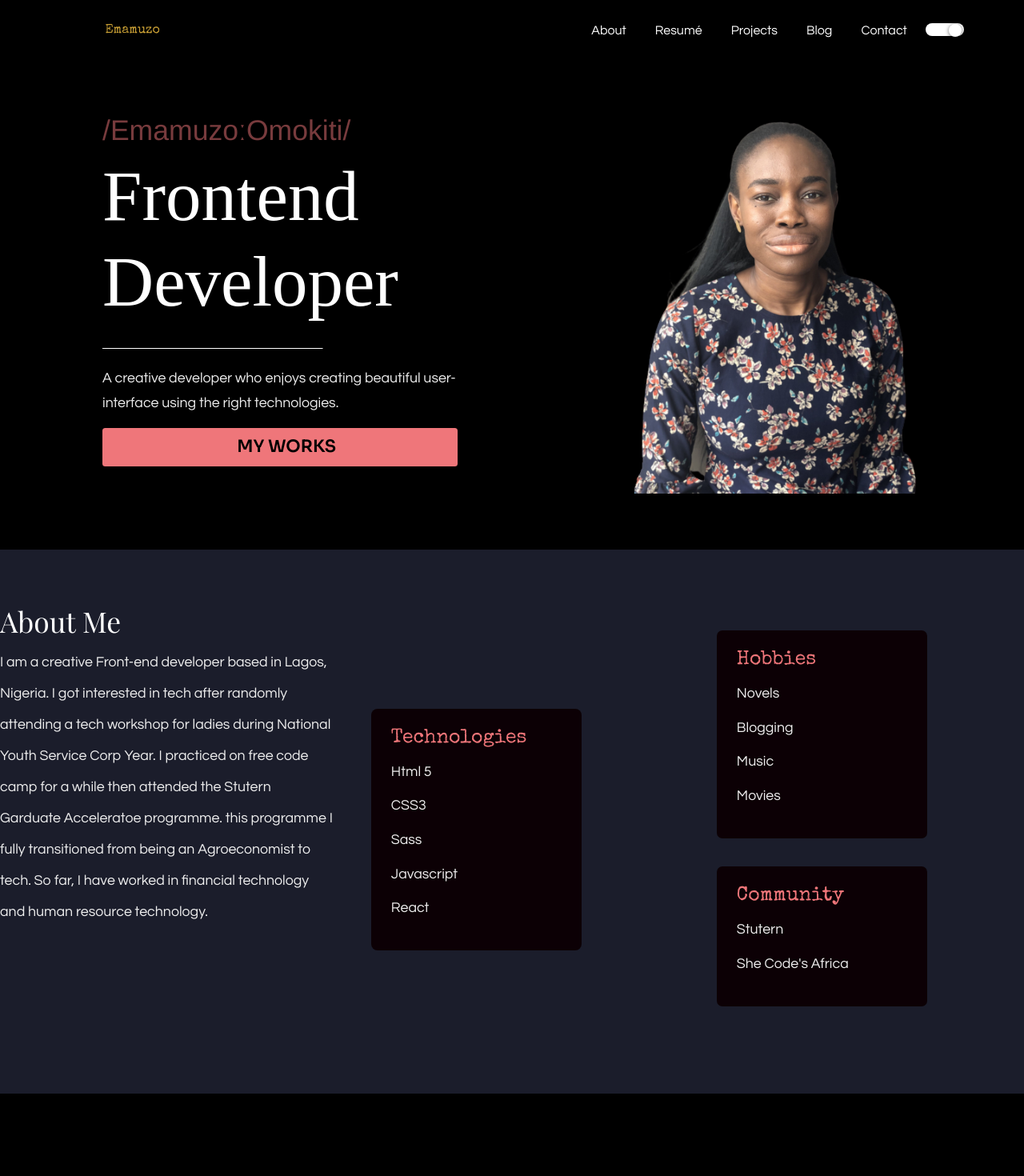
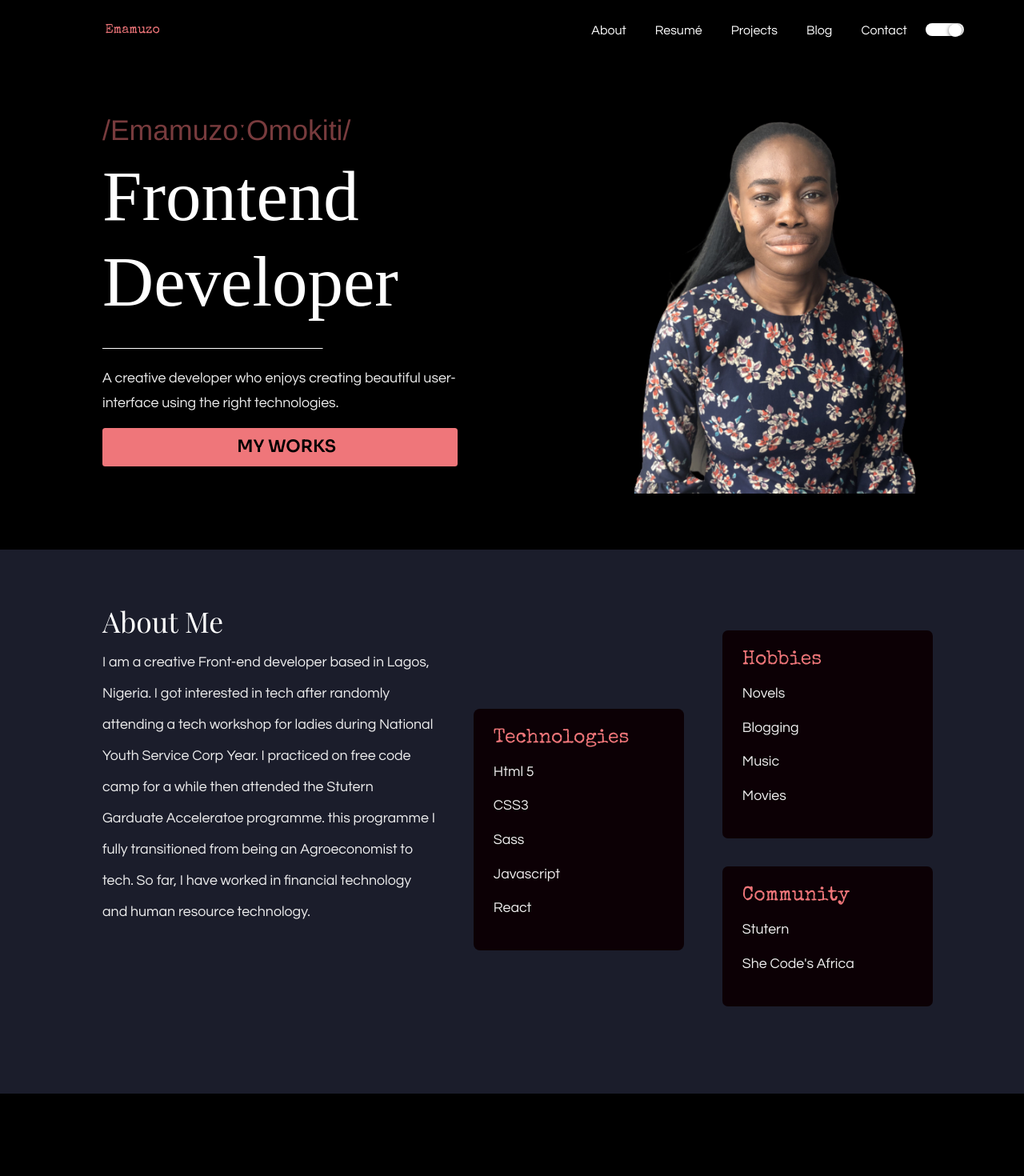
Before and after one commit to Omokiti/portfolio_3.0, a Next.js app: page / in a window 1280 px wide. Shown: the top 1470 px of the page at 80% size. Built offline with nearby package versions, Linux system fonts and the light colour scheme; a web font is replaced by a local one.

Commit message:
fix:error messages on vercel app

```diff
--- a/pages/_app.js
+++ b/pages/_app.js
@@ -23,7 +23,7 @@ useEffect(() => {
         <meta name="viewport" content="width=device-width, initial-scale=1" />
 
        </Head>
-       <script src="https://unpkg.com/@popperjs/core@2/dist/umd/popper.js"></script>
+       <Script src="https://unpkg.com/@popperjs/core@2/dist/umd/popper.js"></Script>
 
 
       <Component {...pageProps} />
--- a/pages/index.js
+++ b/pages/index.js
@@ -5,7 +5,7 @@ import { createContext, useState } from "react";
 import PortfolioSlider from "../components/PortfolioSlider";
 import ReactSwitch from "react-switch";
 import Form from "../components/Form";
-
+import Link from 'next/link'
 export const ThemeContext = createContext(null);
 export default function Home() {
 const [theme, setTheme] = useState("dark");
@@ -42,9 +42,9 @@ const [changeBcg, setChangeBcg] = useState(false);
             <div className="row">
               <nav className={`navbar navbar-expand-lg ${changeBcg ? 'active':""}`}>
                 <div className="container-fluid">
-                  <a className="navbar-brand" href="/">
-                    Emamuzo
-                  </a>
+                  <Link href="/">
+                    <a className="navbar-brand">Emamuzo</a>
+                  </Link>
                   <button
                     className="navbar-toggler"
                     type="button"
@@ -171,7 +171,7 @@ const [changeBcg, setChangeBcg] = useState(false);
                 <div className="community">
                   <h5 className="technologies_header">Community</h5>
                   <span className="tech">Stutern</span>
-                  <span className="tech">She Code's Africa</span>
+                  <span className="tech">She Code&apos;s Africa</span>
                 </div>
               </div>
             </div>
--- a/styles/globals.css
+++ b/styles/globals.css
@@ -526,7 +526,7 @@ right:-1.3rem;
     font-size:10.67vw;
     line-height:10.67vw;
     margin-left:10px;
-    color: #CBA135;
+    color: #EF767A!important;
 
   }
   #dark .space{
@@ -814,7 +814,7 @@ right:-1.3rem;
     padding-top:6px;
   }
   #light .navbar-brand {
-    color: #CBA135;
+    color: #EF767A;
     font-size: 1.25vw;
     line-height: 150%;
     margin: 5px 5px;
@@ -890,6 +890,8 @@ padding-right: 10vw;
   padding-top: 5.125vw;
   background: #FDF6F0;
   height: 53.125vw;
+  padding-left:10vw;
+  padding-right:10vw;
 }
 #light .aboutme_box {
   display: grid;
@@ -1327,13 +1329,21 @@ padding-right: 10vw;
     font-family: 'Questrial', sans-serif;
   }
   #dark .navbar-brand{
-   color: #CBA135 !important;
+   color: #EF767A!important;
    font-size: 1.25vw;
    line-height: 150%;
    margin: 5px 5px;
    font-family: 'Special Elite', cursive;
    padding-left: 8vw;
    }
+   #dark .link{
+    color: #EF767A!important;
+    font-size: 1.25vw;
+    line-height: 150%;
+    margin: 5px 5px;
+    font-family: 'Special Elite', cursive;
+    padding-left: 8vw;
+    }
   #dark .introduction{
     font-style: normal;
     font-weight: 400;
@@ -1389,7 +1399,8 @@ padding-right: 10vw;
     padding-top:5.125vw;
     background: #1B1D2B;
     height: 53.125vw;
-
+    padding-left: 10vw;
+    padding-right:10vw;
   }
   #dark .portfolio {
     padding-top: 10.125vw;
```
Also changed, not shown: components/Switch.js (+4 -3 lines).
